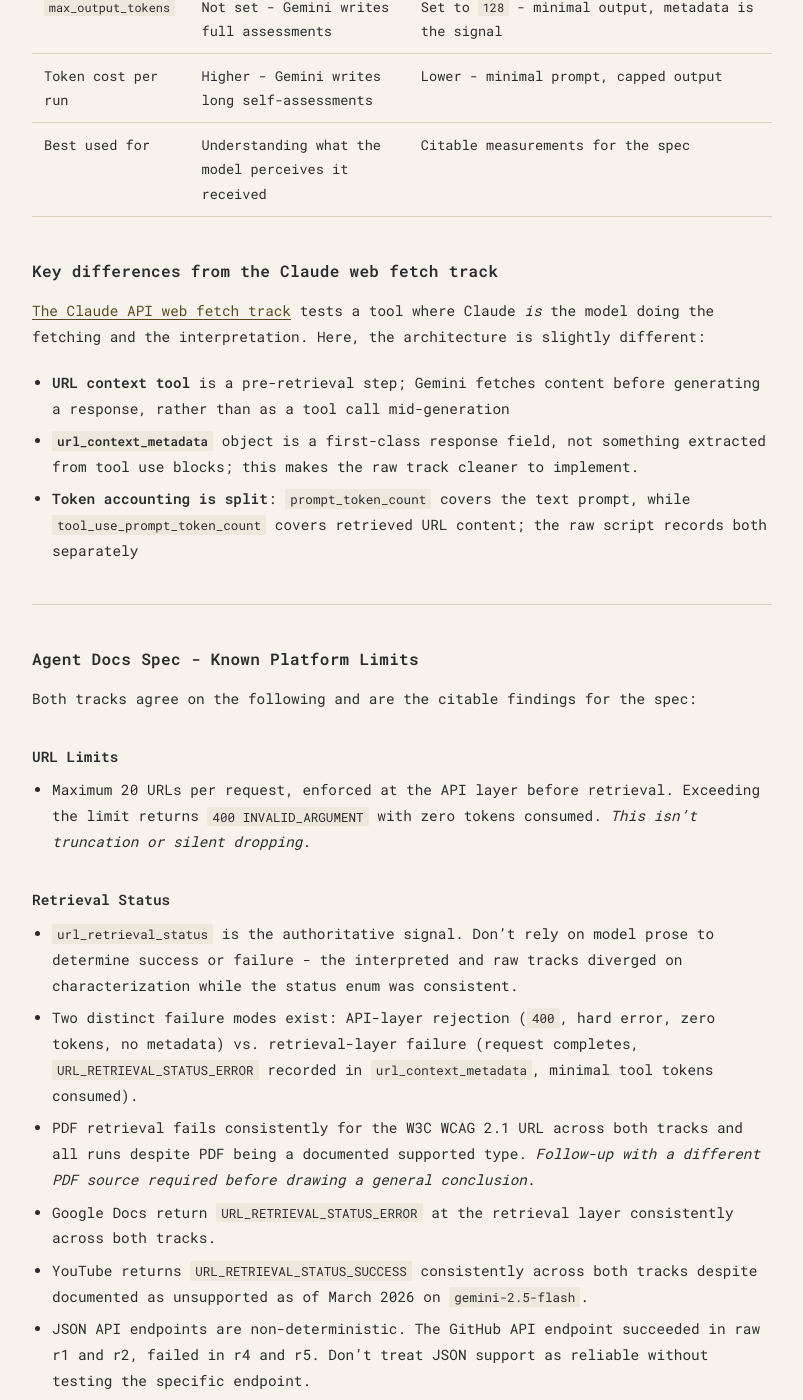
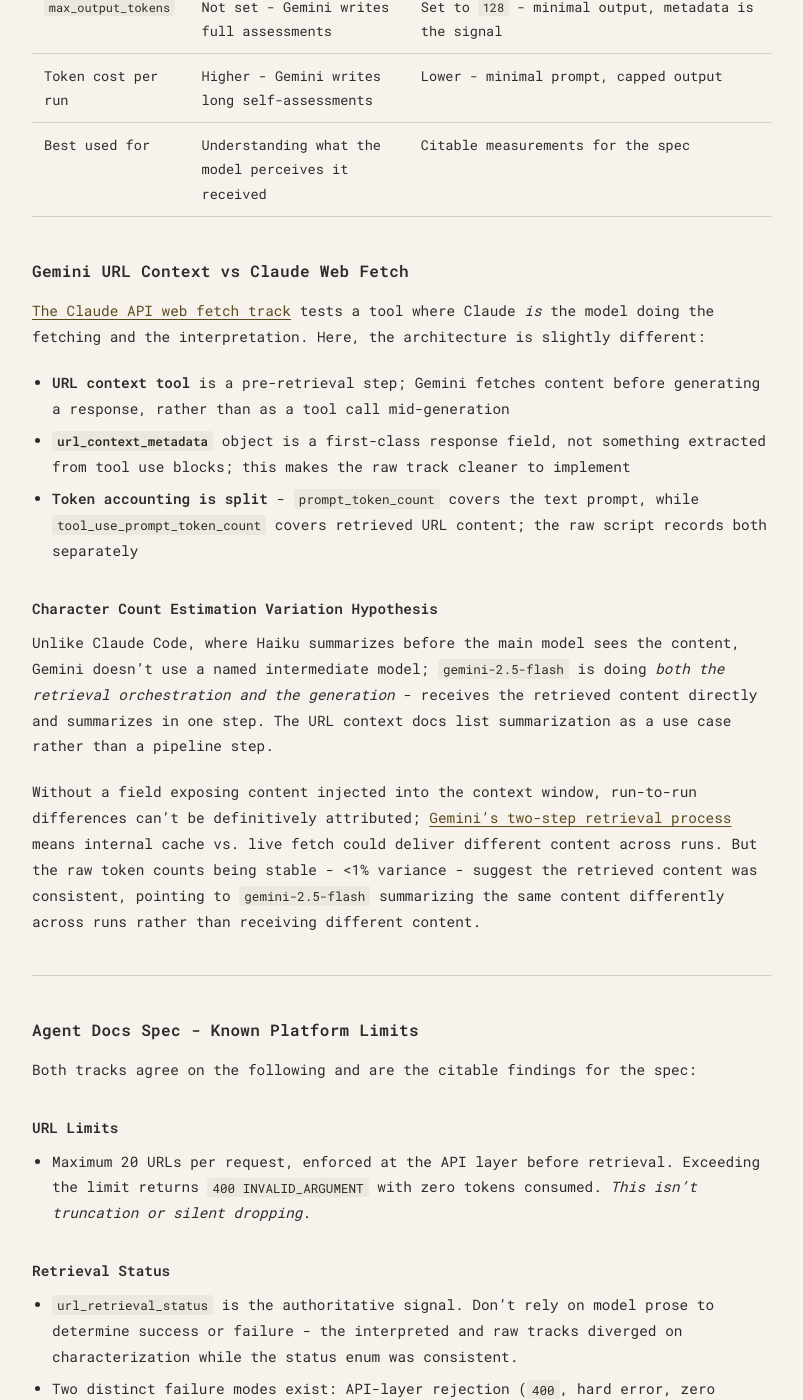
Before and after one commit to rhyannonjoy/agent-ecosystem-testing, a Jekyll site: the page built from docs/google-gemini-url-context-tool/gemini-interpreted-vs-raw.md, in a window 1280 px wide and 1400 px high, scrolled down 851 px. Shown: the whole window, without its empty margins (238-1041 px from the left). Built offline with Jekyll 4.4.1, drawn with Linux system fonts in a browser that asks for light colours.

Commit message:
docs(gemini): add char count estimation variation hypothesis (PR question)

```diff
--- a/docs/google-gemini-url-context-tool/gemini-interpreted-vs-raw.md
+++ b/docs/google-gemini-url-context-tool/gemini-interpreted-vs-raw.md
@@ -28,17 +28,32 @@
 | Token cost per run | Higher - Gemini writes long self-assessments | Lower - minimal prompt, capped output |
 | Best used for | Understanding what the model perceives it received | Citable measurements for the spec |
 
-## Key differences from the Claude web fetch track
+## Gemini URL Context vs Claude Web Fetch
 
-[The Claude API web fetch track](../anthropic-claude-api-web-fetch-tool/methodology.md) tests a tool where Claude _is_ the model doing the fetching
-and the interpretation. Here, the architecture is slightly different:
+[The Claude API web fetch track](../anthropic-claude-api-web-fetch-tool/methodology.md) tests a tool where
+Claude _is_ the model doing the fetching and the interpretation. Here, the architecture is slightly different:
 
 - **URL context tool** is a pre-retrieval step; Gemini fetches content before generating a response, rather than
 as a tool call mid-generation
 - **`url_context_metadata`** object is a first-class response field, not something extracted from tool use blocks;
-this makes the raw track cleaner to implement.
-- **Token accounting is split**: `prompt_token_count` covers the text prompt, while `tool_use_prompt_token_count`
+this makes the raw track cleaner to implement
+- **Token accounting is split** - `prompt_token_count` covers the text prompt, while `tool_use_prompt_token_count`
 covers retrieved URL content; the raw script records both separately
+
+### Character Count Estimation Variation Hypothesis
+
+Unlike Claude Code, where Haiku summarizes before the main model sees the content, Gemini doesn't use
+a named intermediate model; `gemini-2.5-flash` is doing _both the retrieval orchestration and the generation_ -
+receives the retrieved content directly and summarizes in one step. The URL context docs list summarization
+as a use case rather than a pipeline step.
+
+Without a field exposing content injected into the context window, run-to-run differences can't be
+definitively attributed;
+[Gemini's two-step retrieval process](https://ai.google.dev/gemini-api/docs/url-context#how-it-works)
+means internal cache vs. live fetch could deliver different content across runs. But the raw token
+counts being stable - <1% variance - suggest the retrieved content was consistent, pointing to
+`gemini-2.5-flash` summarizing the same content differently across runs rather than receiving
+different content.
 
 ---
 
```
